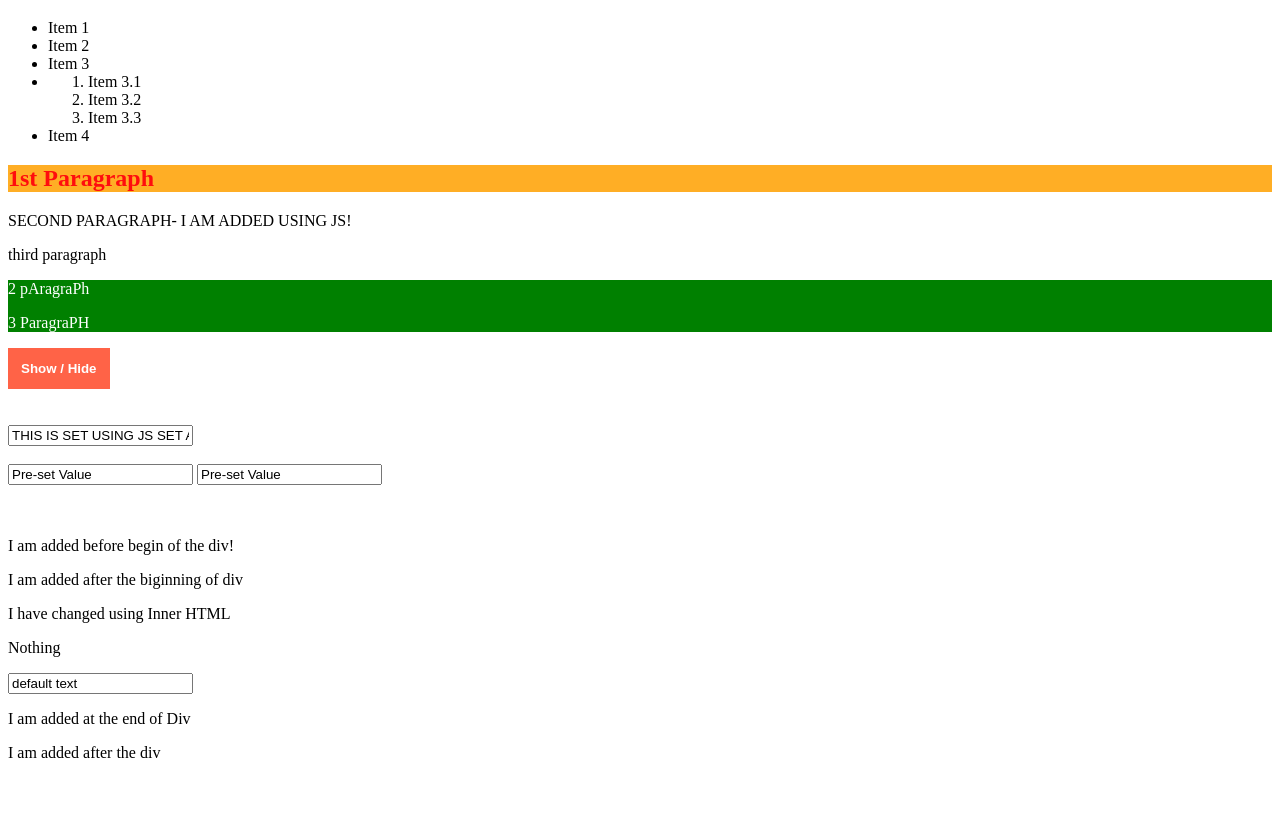
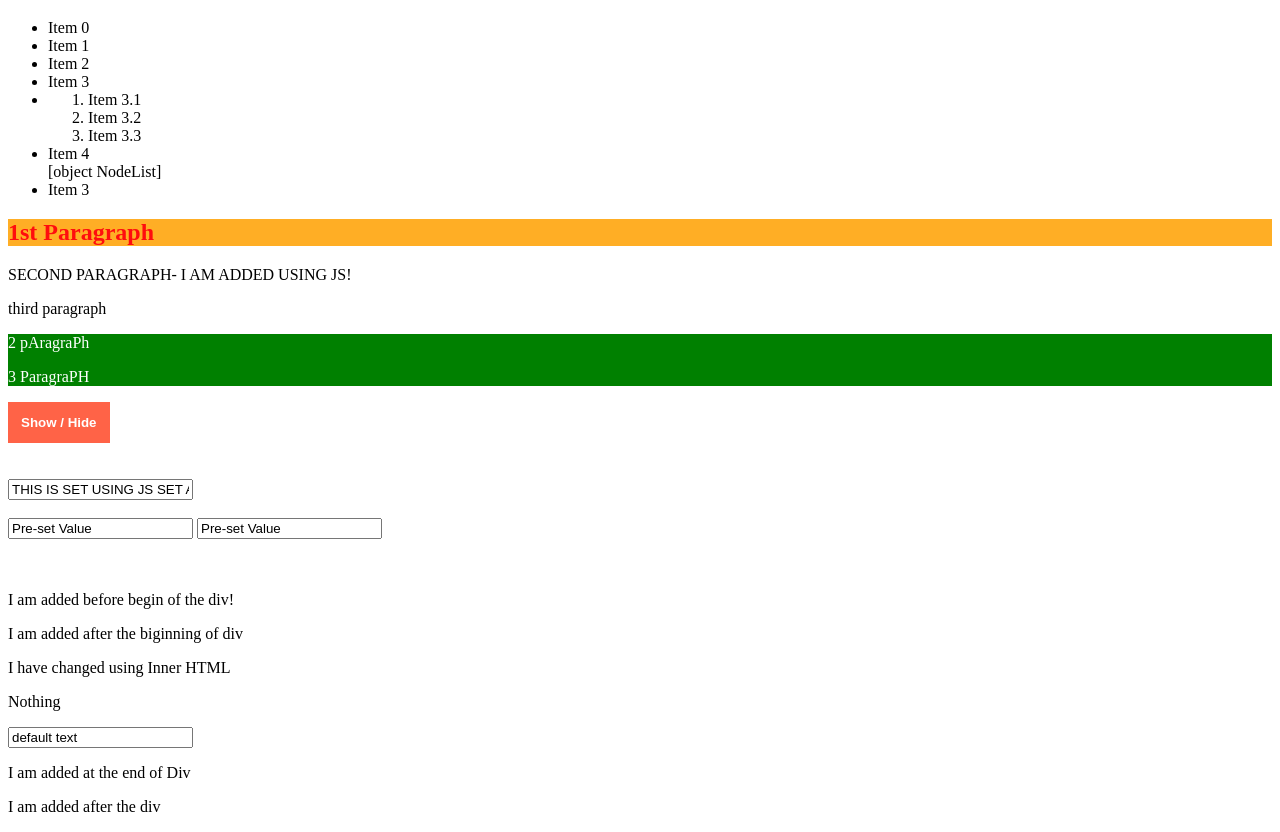
Before and after one commit to riashad/JavaScript-Practice, a plain HTML site: page dom/index.html in a window 1280 px wide. Shown: the part 61-893 px from the top of the page. Before the commit the page ends 839 px from the top, so only its background shows below. Drawn offline with Linux system fonts and the light colour scheme.

Commit message:
Dom Insert, Clone, Remove Practice

```diff
--- a/dom/app.js
+++ b/dom/app.js
@@ -154,5 +154,25 @@ diva.insertAdjacentHTML('afterend', '<p>I am added after the div</p>');
 const newLi = document.createElement('li');
 
 ulList.appendChild(newLi);
+newLi.textContent = 'Item 4';
 
-newLi.textContent = 'Item 4';
+const newLi2 = document.createElement('li');
+ulList.prepend(newLi2);
+newLi2.textContent = 'Item 0'
+
+
+/** Cloaning a Node Element **/
+const mainUl = document.querySelector('ul');
+const newLi3 = document.querySelectorAll('li');
+const newliadd1 = newLi3[3].cloneNode(true);
+mainUl.append(newLi3, newliadd1);
+
+
+/** Removing a Node Element **/
+
+let aa = document.getElementById("top");
+let aa_nested = document.getElementById("nested");
+
+aa.removeChild(aa_nested);
+
+//mainUl.parentElement.removeChild(mainUl);
--- a/dom/index.html
+++ b/dom/index.html
@@ -73,7 +73,11 @@
         <input type="text" value="default text">
     </div>
 
-
+    <div id="top">
+        <div id="nested">
+            <p>Hello There. I am being used for remove item practice</p>
+        </div>
+    </div>
 
     <script src="app.js" defer></script>
 </body>
```
